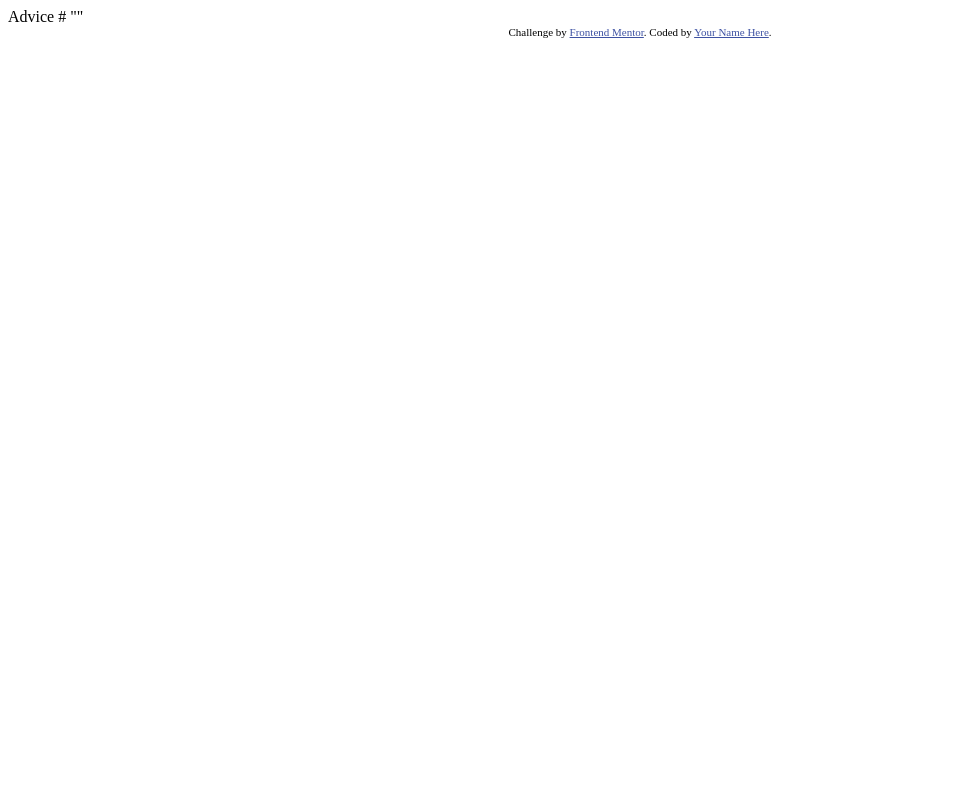
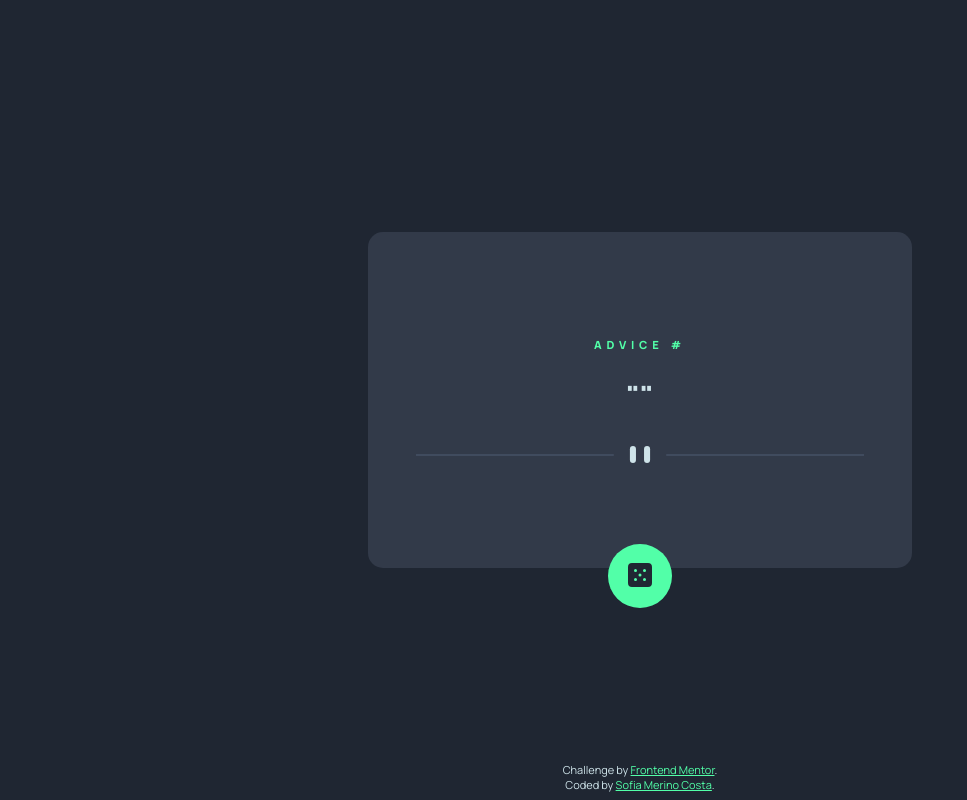
Before and after one commit to sophie-mc-dev/advice-generator-app, a plain HTML site: page index.html in a window 1280 px wide. Shown: the whole page, without its empty margins (0-967 px from the left). Drawn offline with Linux system fonts and the light colour scheme; no server answers.

Commit message:
full project commit

```diff
--- a/index.html
+++ b/index.html
@@ -2,27 +2,31 @@
 <html lang="en">
 <head>
   <meta charset="UTF-8">
-  <meta name="viewport" content="width=device-width, initial-scale=1.0"> <!-- displays site properly based on user's device -->
+  <meta name="viewport" content="width=device-width, initial-scale=1.0">
 
   <link rel="icon" type="image/png" sizes="32x32" href="./images/favicon-32x32.png">
+  <link rel="stylesheet" href="styles.css">
 
   <title>Frontend Mentor | Advice generator app</title>
 
-  <!-- Feel free to remove these styles or customise in your own stylesheet 👍 -->
-  <style>
-    .attribution { font-size: 11px; text-align: center; }
-    .attribution a { color: hsl(228, 45%, 44%); }
-  </style>
+
 </head>
 <body>
+  <main>
+    <h1 class="advice">Advice #<span id="advice-id"><!-- Advice ID goes here --></span></h1>
+    <p id="quote">"<!-- Advice text goes here -->"</p>
+    <img class="divider-desktop" src="./images/pattern-divider-desktop.svg" alt="">
+    <img class="divider-mobile" src="./images/pattern-divider-mobile.svg" alt="">
 
-  Advice #<!-- Advice ID goes here -->
+    <button id="btn-dice"><img src="./images/icon-dice.svg" alt=""></button>
 
-  "<!-- Advice text goes here -->"
+  </main>
 
   <div class="attribution">
-    Challenge by <a href="https://www.frontendmentor.io?ref=challenge" target="_blank">Frontend Mentor</a>.
-    Coded by <a href="#">Your Name Here</a>.
+    Challenge by <a href="https://www.frontendmentor.io?ref=challenge" target="_blank">Frontend Mentor</a>.<br>
+    Coded by <a href="#" target="_blank">Sofia Merino Costa</a>.
   </div>
+
+  <script src="main.js"></script>
 </body>
 </html>
--- /dev/null
+++ b/main.js
@@ -0,0 +1,26 @@
+const advice = document.getElementById("quote");
+const adviceID = document.getElementById("advice-id");
+const submitBtn = document.getElementById("btn-dice");
+
+async function getAdvice() {
+  fetch(`https://api.adviceslip.com/advice`)
+    .then((response) => {
+      return response.json();
+    })
+    .then((adviceData) => {
+      const adviceObj = adviceData.slip;
+      adviceID.innerHTML = adviceObj.id;
+      advice.innerHTML = adviceObj.advice;
+    })
+    .catch((error) => {
+      console.log(error);
+    });
+}
+
+submitBtn.addEventListener("click", () => {
+  getAdvice();
+});
+
+window.onload = () => {
+  getAdvice();
+};
--- /dev/null
+++ b/styles.scss
@@ -0,0 +1,118 @@
+@import url("https://fonts.googleapis.com/css2?family=Manrope:wght@400;800&display=swap");
+
+$light-cyan: hsl(193, 38%, 86%);
+$neon-green: hsl(150, 100%, 66%);
+$grayish-blue: hsl(217, 19%, 38%);
+$dark-grayish-blue: hsl(217, 19%, 24%);
+$dark-blue: hsl(218, 23%, 16%);
+
+*,
+*::after,
+*::before {
+  margin: 0;
+  padding: 0;
+  box-sizing: border-box;
+}
+
+body {
+  min-height: 100vh;
+  display: flex;
+  flex-direction: column;
+  align-items: center;
+  text-align: center;
+  justify-content: center;
+  background-color: $dark-blue;
+  color: $light-cyan;
+  font-family: "Manrope", sans-serif;
+}
+
+main {
+  background-color: $dark-grayish-blue;
+  border-radius: 0.9375rem;
+  width: 34rem;
+  height: 21rem;
+  position: relative;
+  padding: 3rem;
+  text-align: center;
+  justify-content: center;
+  display: flex;
+  flex-direction: column;
+}
+
+.advice {
+  color: $neon-green;
+  text-transform: uppercase;
+  letter-spacing: 0.3rem;
+  font-size: 0.7rem;
+}
+
+#quote {
+  color: $light-cyan;
+  font-size: 1.75rem;
+  font-weight: 800;
+  margin: 1.5rem 0 2rem 0;
+  justify-content: center;
+  align-items: center;
+}
+
+.divider-mobile {
+  display: none;
+}
+
+#btn-dice {
+  border: none;
+  border-radius: 50%;
+  background-color: $neon-green;
+  width: 4rem;
+  height: 4rem;
+  align-items: center;
+  justify-content: center;
+  text-align: center;
+  position: absolute;
+  bottom: -2.5rem;
+  left: 50%;
+  transform: translateX(-50%);
+  transition: box-shadow 0.5s;
+  cursor: pointer;
+
+  &:hover {
+    box-shadow: 0 0 20px 10px hsla(150, 100%, 66%, 0.5);
+  }
+}
+
+.attribution {
+  font-size: 11px;
+  text-align: center;
+  bottom: 0;
+  position: absolute;
+  margin-bottom: 0.5rem;
+  a {
+    color: $neon-green;
+  }
+}
+
+// ==== MOBILE RESPONSIVE ====
+@media (max-width: 768px) {
+  .divider-mobile {
+    display: initial;
+    margin-bottom: 1rem;
+  }
+  .divider-desktop {
+    display: none;
+  }
+
+  main {
+    width: 90%;
+    padding: 2rem;
+  }
+
+  .advice {
+    font-size: 0.55rem;
+    letter-spacing: 0.25rem;
+  }
+
+  #quote{
+    font-size: 1.4rem;
+  }
+
+}
```
Also changed, not shown: solution/Screenshot 2023-07-15 215850.png (added), styles.css (added), 3 other files.
